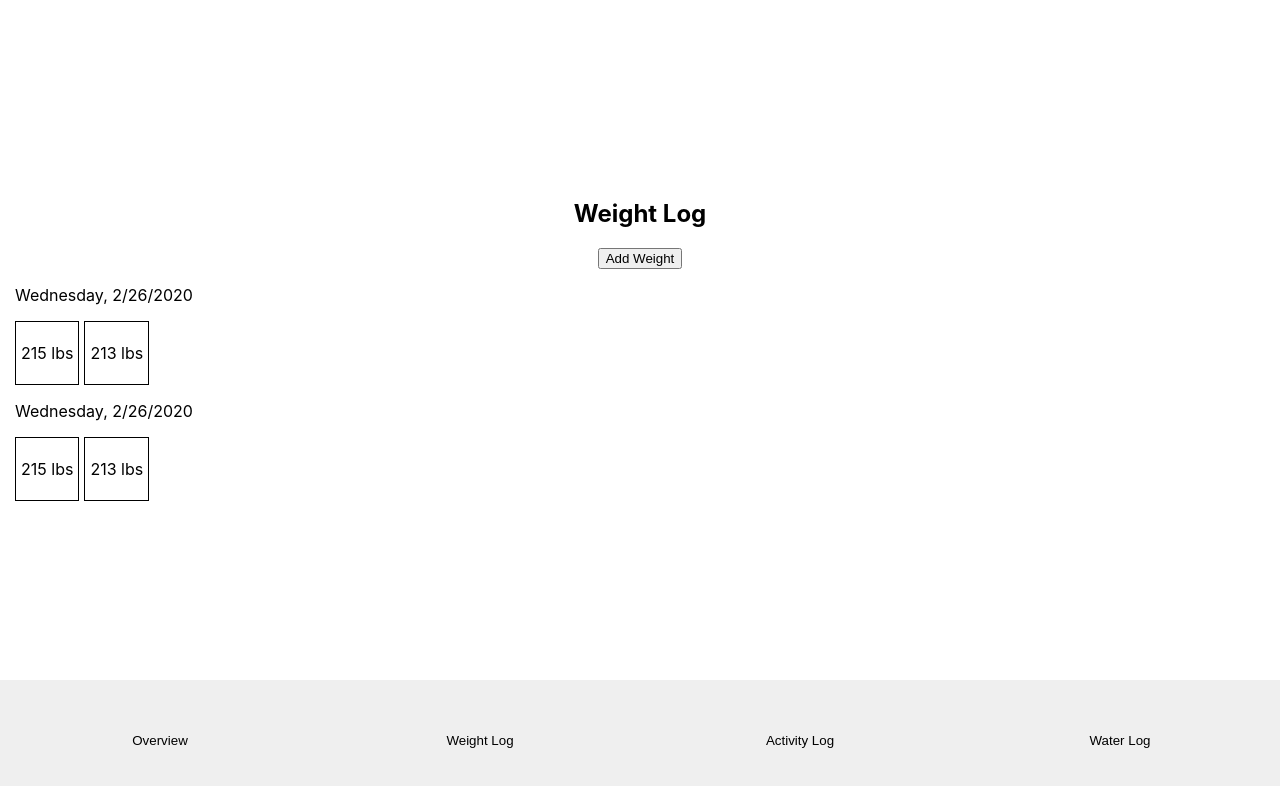
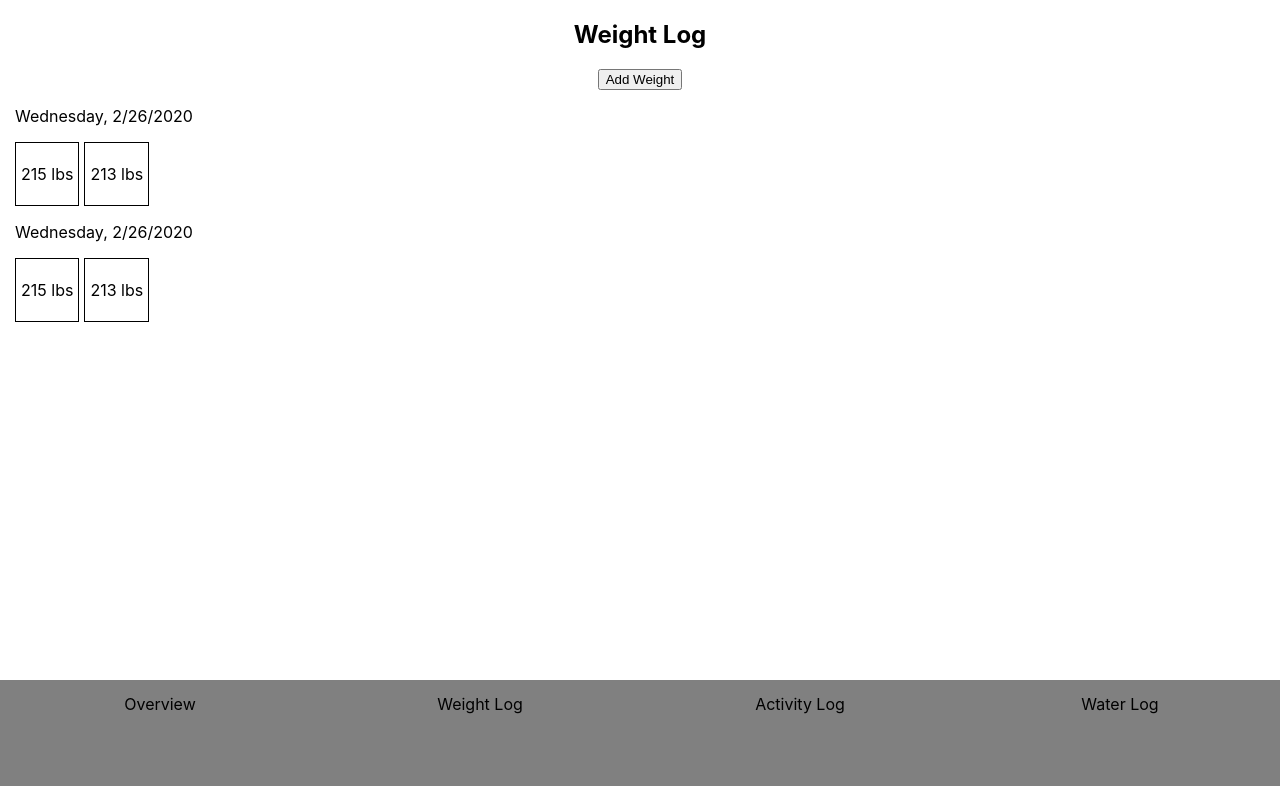
Before and after one commit to cfloyd252/My-Fit-Journal-Client, a React (Create React App) app: page /weight-log in a window 1280 px wide. Shown: the top 786 px of the page. Built offline with nearby package versions, Linux system fonts and the light colour scheme; the HTML template or start-up script is replaced by a standard one.

Commit message:
cleaned up css and added dummy store

```diff
--- a/src/App.js
+++ b/src/App.js
@@ -9,8 +9,16 @@ function App() {
   return (
     <main className='App'>
       <Route exact path={'/'} component={Overview} />
+      <Route exact path={'/weight-log'} render={(routerProps) => {
+        return <LogView title='Weight Log' {...routerProps}/>
+        }} />
+      <Route exact path={'/water-log'} render={(routerProps) => {
+        return <LogView title='Water Log' {...routerProps}/>
+      }} />
+      <Route exact path={'/activity-log'} render={(routerProps) => {
+        return <LogView title='Activty Log' {...routerProps}/>
+      }} />
       <Route path={'/'} component={TabNav} />
-      <Route exact path={'/weight-log'} component={LogView} />
     </main>
   );
 }
--- a/src/Components/LogView/LogView.css
+++ b/src/Components/LogView/LogView.css
@@ -3,6 +3,5 @@ section {
   width: 100%;
   display: flex;
   flex-direction: column;
-  justify-content: center;
   align-items: center;
 }
--- a/src/Components/LogView/LogView.js
+++ b/src/Components/LogView/LogView.js
@@ -6,7 +6,7 @@ export class LogView extends Component {
   render() {
     return (
       <section className='Log-View'>
-        <h1>Weight Log</h1>
+        <h1>{this.props.title}</h1>
         <button className="add-data">Add Weight</button>
         <DateContainer />
         <DateContainer />
--- a/src/Components/Overview/Overview.css
+++ b/src/Components/Overview/Overview.css
@@ -3,7 +3,6 @@
   width: 100%;
   display: flex;
   flex-direction: column;
-  justify-content: center;
   align-items: center;
 }
 
--- a/src/Components/TabNav/TabNav.css
+++ b/src/Components/TabNav/TabNav.css
@@ -7,7 +7,11 @@
   height: 15%;
 }
 
-#log-nav button {
+#log-nav .tablinks {
+  text-align: center;
+  color: black;
+  text-decoration: none;
+  background-color: gray;
   border: none;
   outline: none;
   cursor: pointer;
--- a/src/Components/TabNav/TabNav.js
+++ b/src/Components/TabNav/TabNav.js
@@ -1,14 +1,15 @@
 import React, { Component } from 'react'
 import './TabNav.css'
+import { Link } from 'react-router-dom'
 
 export class TabNav extends Component {
   render() {
     return (
     <nav id="log-nav">
-      <button className="tablinks">Overview</button>
-      <button className="tablinks">Weight Log</button>
-      <button className="tablinks">Activity Log</button>
-      <button className="tablinks">Water Log</button>
+      <Link to='/' className="tablinks">Overview</Link>
+      <Link to='/weight-log' className="tablinks">Weight Log</Link>
+      <Link to='/activity-log' className="tablinks">Activity Log</Link>
+      <Link to='/water-log' className="tablinks">Water Log</Link>
     </nav>
     )
   }
```
Also changed, not shown: dummy-store.js (added, +58 -0 lines).
